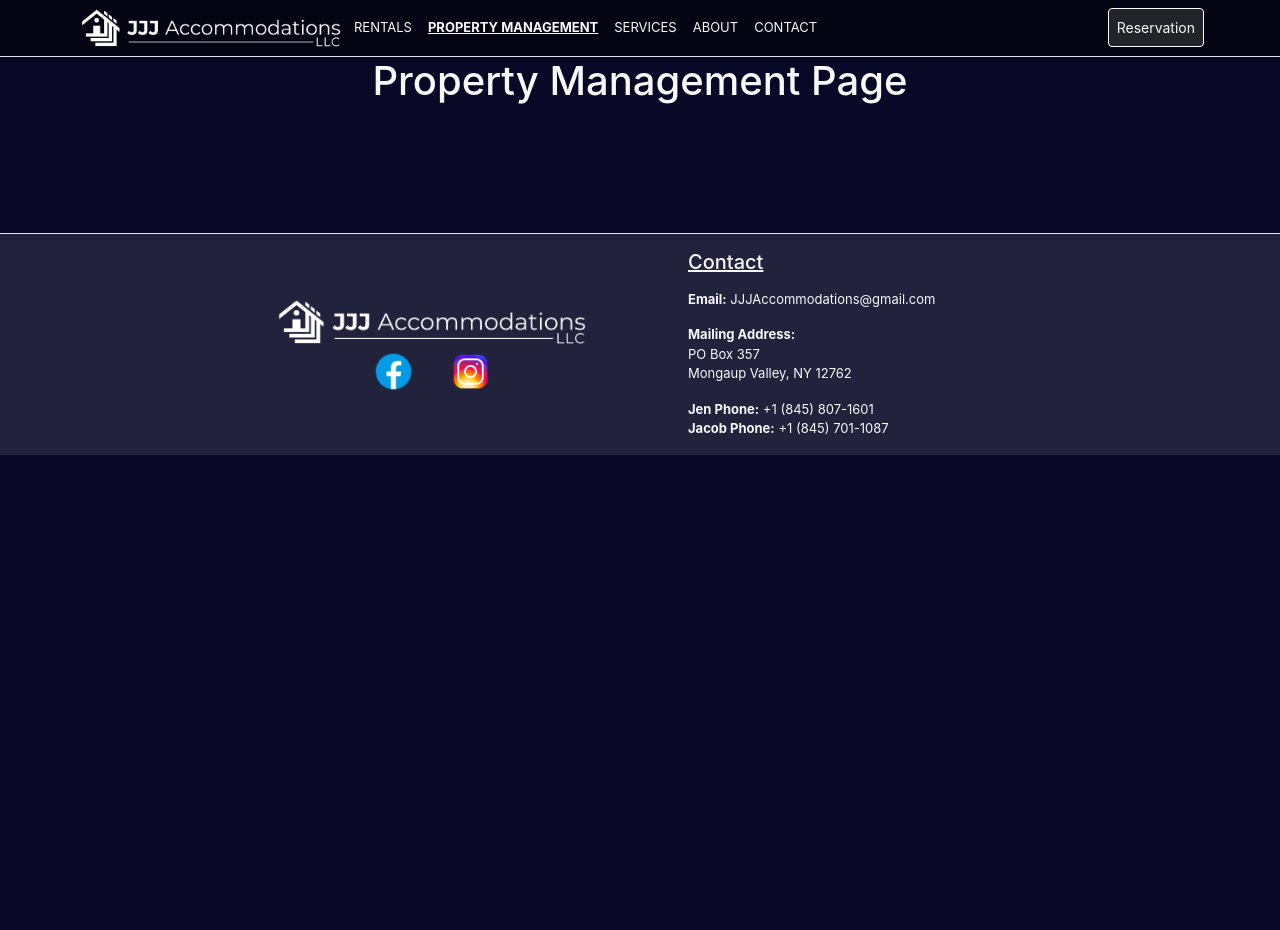
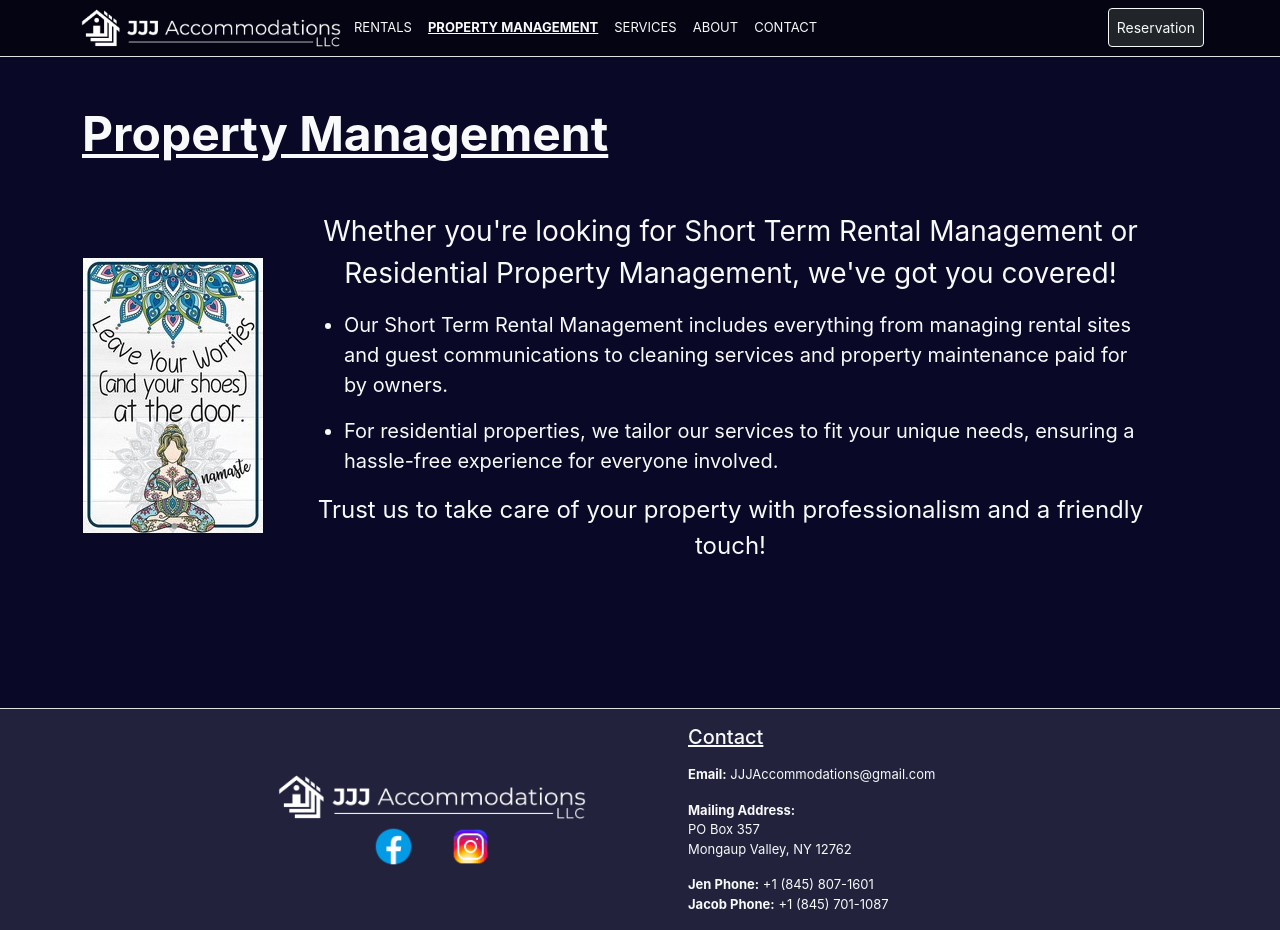
Before and after one commit to Jon-Grabowski/jjj-accommodations, a React (Create React App) app: page /propertymanagement in a window 1280 px wide. Before the commit the page ends 800 px from the top, so only its background shows below. Built offline with nearby package versions, Linux system fonts and the light colour scheme.

Commit message:
setup first section of page

```diff
--- a/src/components/PropertyManagement/PropertyManagement.js
+++ b/src/components/PropertyManagement/PropertyManagement.js
@@ -1,9 +1,23 @@
 import React from 'react'
 
 function PropertyManagement() {
+
     return (
-        <div>
-            <h1>Property Management Page</h1>
+        <div className='container-lg mt-5'>
+            <p className='display-5 fw-bold text-start text-decoration-underline'>Property Management</p>
+            <div className='d-flex flex-wrap justify-content-evenly align-items-center mt-5'>
+                <div className='border-black'>
+                    <img src='../images/services/namaste-sign.jpeg' alt='namaste' className=''/>
+                </div>
+                <div className='w-75 mx-1 mx-md-5'>
+                    <p className='fs-3'>Whether you're looking for Short Term Rental Management or Residential Property Management, we've got you covered!</p>
+                    <ul>
+                        <li className='fs-5 text-start mb-3'>Our Short Term Rental Management includes everything from managing rental sites and guest communications to cleaning services and property maintenance paid for by owners.</li>
+                        <li className='fs-5 text-start'>For residential properties, we tailor our services to fit your unique needs, ensuring a hassle-free experience for everyone involved.</li>
+                    </ul>
+                    <p className='fs-4'>Trust us to take care of your property with professionalism and a friendly touch!</p>
+                </div>
+            </div>
         </div>
     )
 }
```
Also changed, not shown: public/images/services/namaste-sign.jpeg (added).
